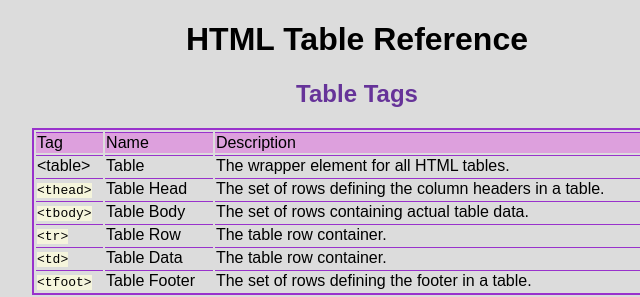
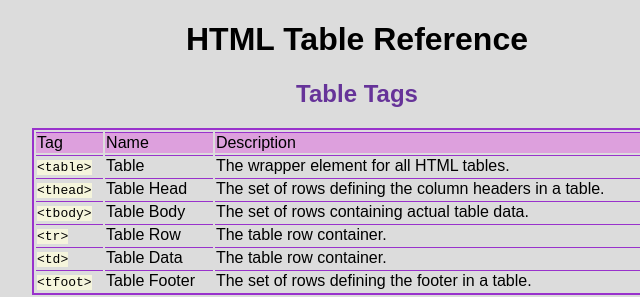
Before and after one commit to jshusted/cheatsheet, a plain HTML site: page index.html in a window 1280 px wide. Shown: the top 297 px of the page, 283-923 px from the left. Drawn offline with Linux system fonts and the light colour scheme.

Commit message:
Update index.html

```diff
--- a/index.html
+++ b/index.html
@@ -20,7 +20,7 @@
                 </thead>
                 <tbody>
                     <tr>
-                        <td>&lt;table&gt;</td>
+                        <td><span class="code">&lt;table&gt;</span></td>
                         <td>Table</td>
                         <td>The wrapper element for all HTML tables.</td>
                     </tr>
```
